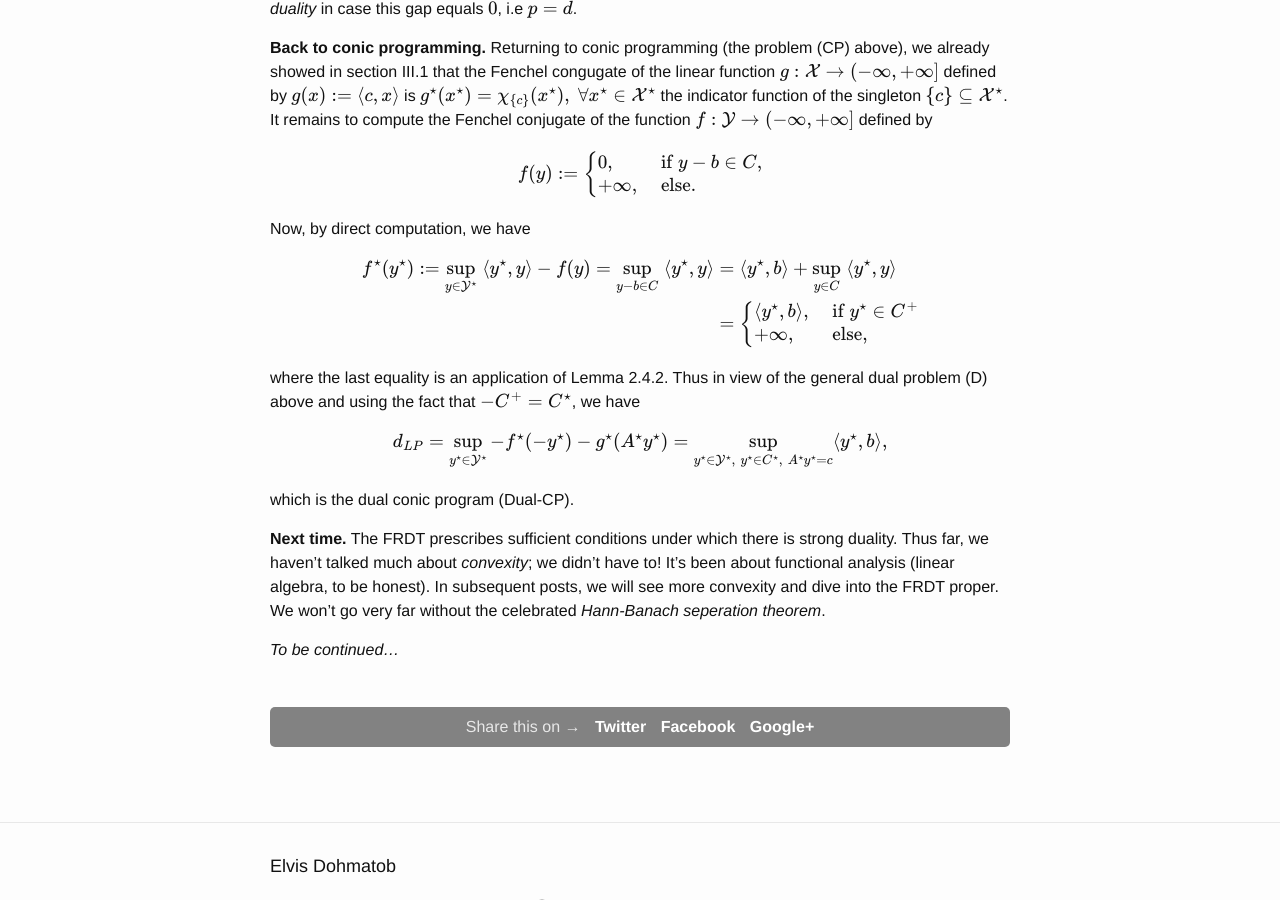
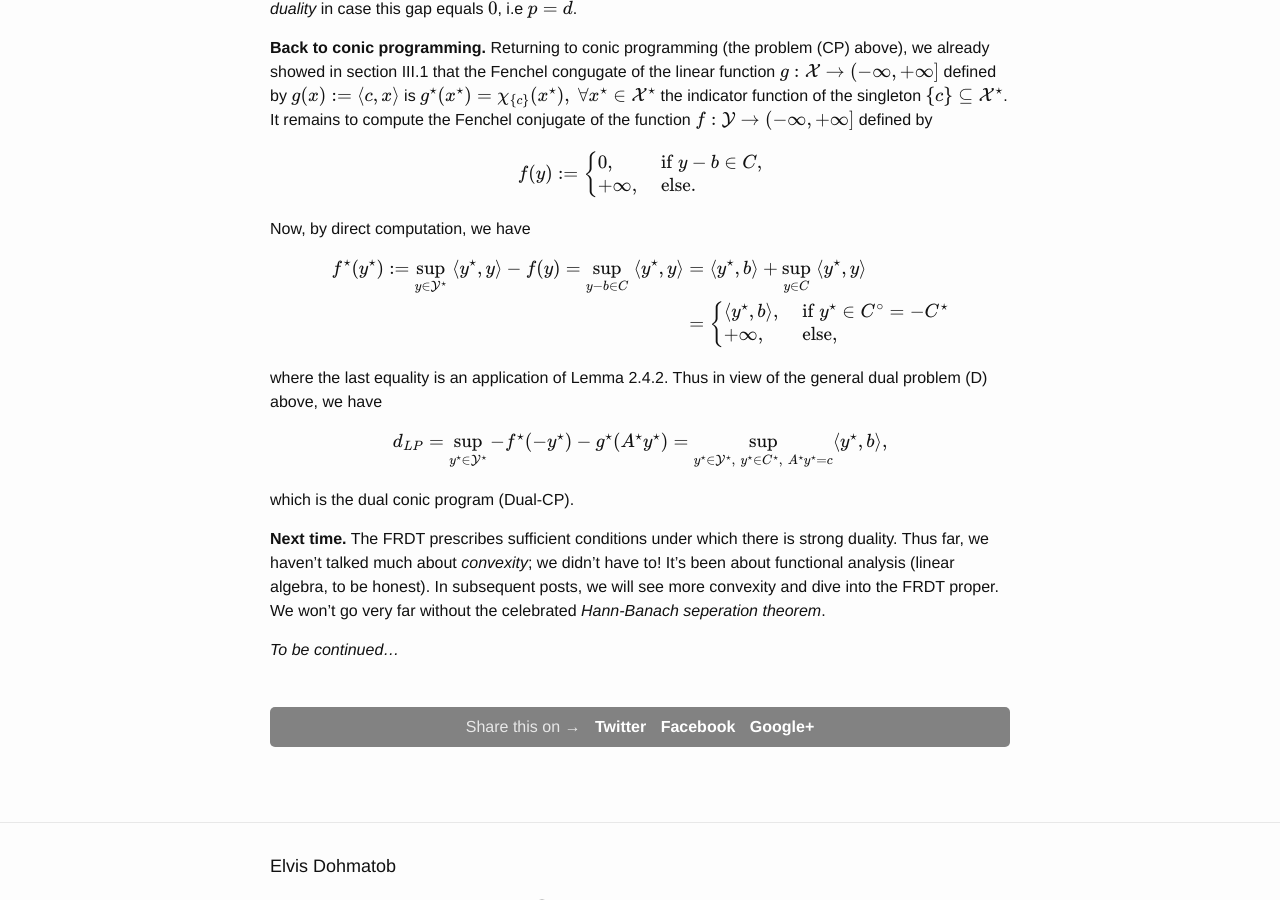
Before and after one commit to dohmatob/dohmatob.github.io, a Jekyll site: the page built from _posts/2019-10-31-duality.md, in a window 1280 px wide and 900 px high, scrolled down 13228 px. Built offline with Jekyll 4.4.1, drawn with Linux system fonts in a browser that asks for light colours; formulas are drawn with MathJax 3; comment, search, counter and statistics services are not loaded; some of the changed text lies outside the part shown.

Commit message:
Update 2019-10-31-duality.md

```diff
--- a/_posts/2019-10-31-duality.md
+++ b/_posts/2019-10-31-duality.md
@@ -453,7 +453,7 @@
 Let $C$ be a subset of $\X$. Then the Fenchel conjugate of the indicator function $\chi_C$ is the support function of $C$,
 that is $\chi_C^\star = \sigma_C$.
 
-Moreover, if $C$ is a cone, then $\chi_C^\star = \chi_{C^+}$.
+Moreover, if $C$ is a cone, then $\chi_C^\star = \chi_{C^\circ}$, the indicator function of the polar cone of $C$.
 
 *Proof.* Indeed, for every $\xstar \in \X$, one has
 
@@ -461,14 +461,14 @@
 \chi_C(\xstar) := \sup_{x \in \X}\;\langle \xstar,x\rangle - \chi_C(x) = \sup_{x \in C}\;\langle \xstar,x\rangle =: \sigma_C(\xstar).
 $$
 
-Now, suppose $C$ is a cone. If $\xstar \in C^+$, then $\langle \xstar,x\rangle \le 0$ for all $x \in C$ and this lower bound is attained, since $0 \in C$ as $C$ is a cone. Thus $\chi_C(\xstar) = \sup_{x \in C}\;\langle \xstar,x\rangle = 0$. One the other hand, if $\xstar \not \in C^\star$, then there exists $x_0 \in C$ such that $\langle \xstar,x_0\rangle > 0$.
+Now, suppose $C$ is a cone. If $\xstar \in C^+$, then $\langle \xstar,x\rangle \le 0$ for all $x \in C$ and this lower bound is attained, since $0 \in C$ as $C$ is a cone. Thus $\chi_C(\xstar) = \sup_{x \in C}\;\langle \xstar,x\rangle = 0$. One the other hand, if $\xstar \not \in C^\circ$, then there exists $x_0 \in C$ such that $\langle \xstar,x_0\rangle > 0$.
 Since the nonnegative ray $$R^+(x_0) := \{\lambda x_0 \mid \lambda \ge 0\}$$ is contained in $C$ (as the latter is a cone), it follows that
 
 $$
 \chi_C(\xstar) = \sup_{x \in C}\;\langle \xstar,x\rangle \ge \sup_{x \in R^+(x_0)}\;\langle \xstar,x\rangle = \sup_{\lambda \ge 0}\lambda \langle \xstar,x_0\rangle = +\infty, \text{ because } \langle \xstar,x_0\rangle > 0.
 $$
 
-Therefore $\chi_C^\star = \chi_{C^+}$ as claimed. $\qed$
+Therefore $\chi_C^\star = \chi_{C^\circ}$ as claimed. $\qed$
 
 ---
 
@@ -770,14 +770,13 @@
 \langle \ystar,b\rangle + \sup_{y \in C}\;\langle \ystar,y\rangle\\
 &=
 \begin{cases}
-\langle \ystar, b\rangle,&\mbox{ if }\ystar \in C^+\\
+\langle \ystar, b\rangle,&\mbox{ if }\ystar \in C^\circ=-C^\star\\
 +\infty,&\mbox{ else,}
 \end{cases}
 \end{split}
 $$
 
-where the last equality is an application of Lemma 2.4.2. Thus in view of the general dual problem (D) above and using
-the fact that $-C^+ = C^\star$, we have
+where the last equality is an application of Lemma 2.4.2. Thus in view of the general dual problem (D) above, we have
 
 $$
 d_{LP} = \sup_{\ystar \in \Ystar} -\fstar(-\ystar) - \gstar(\Astar\ystar)
```
